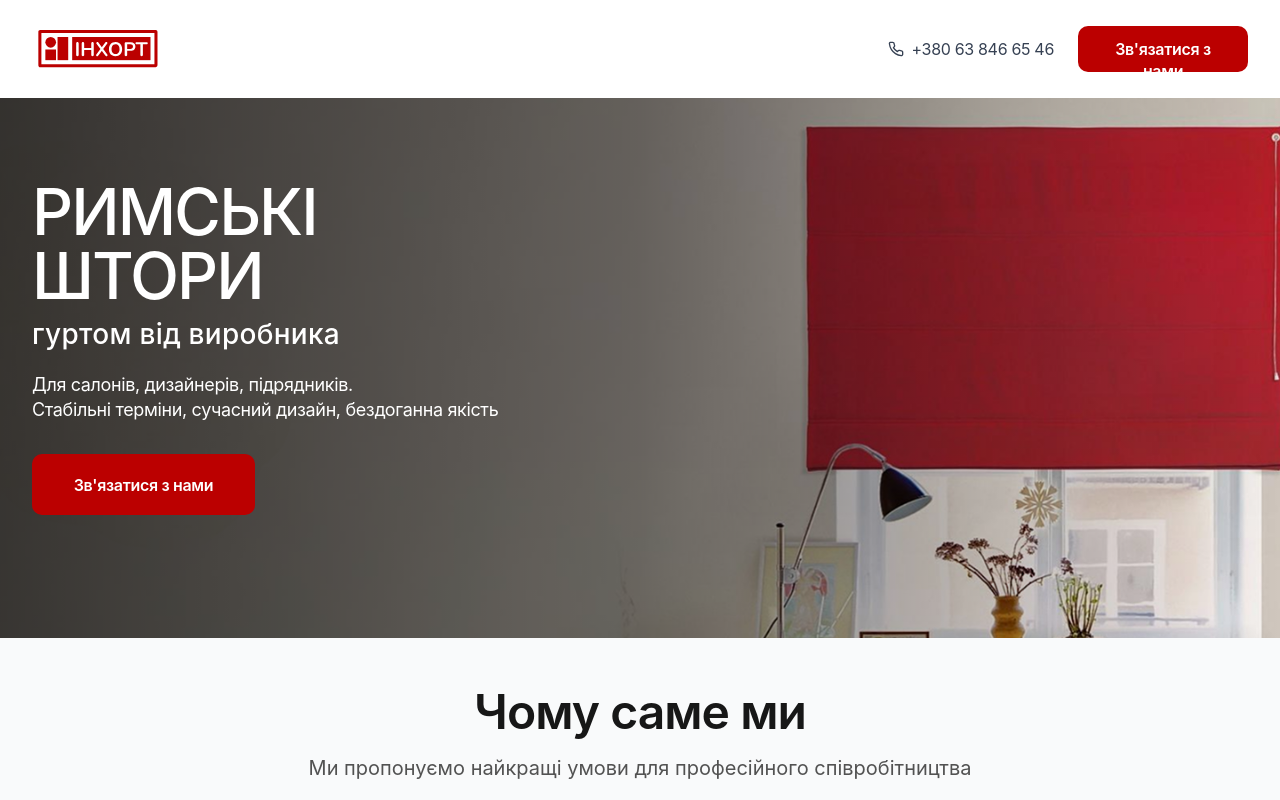
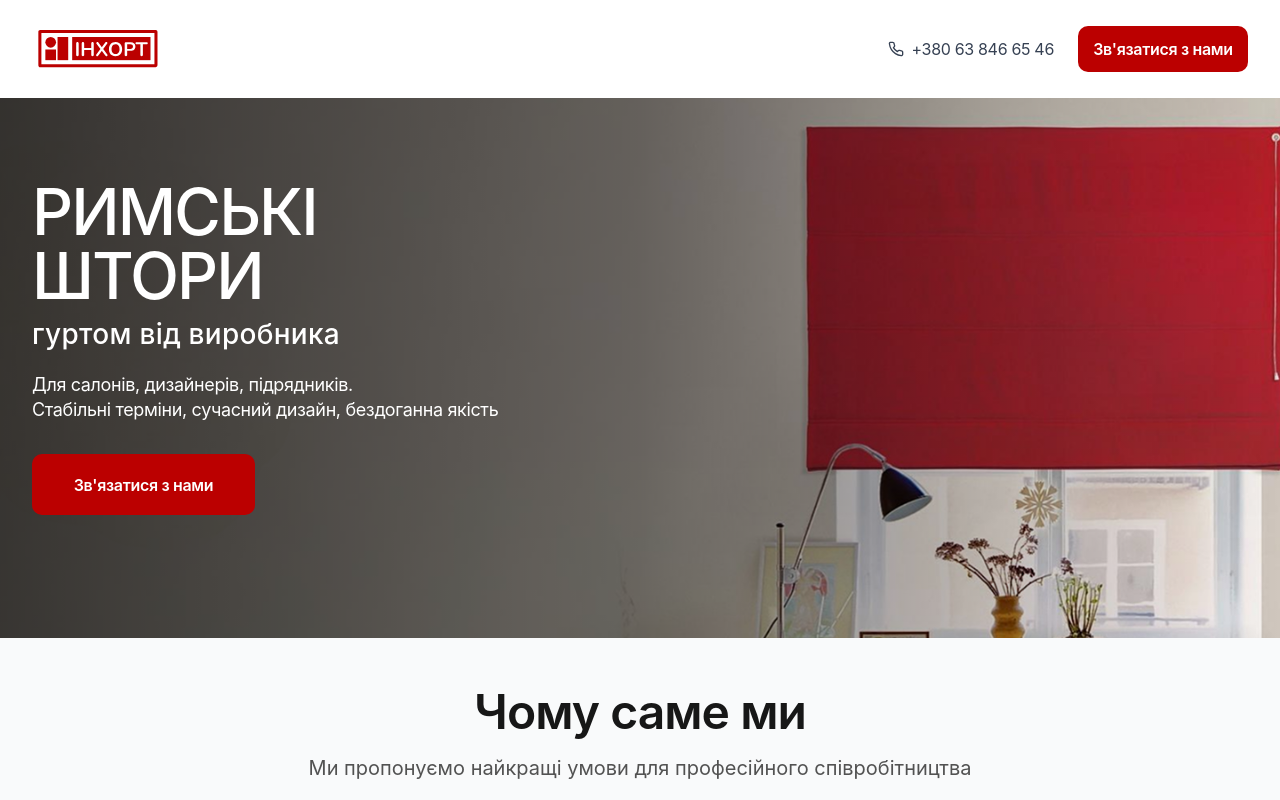
Before and after one commit to Davzp1980/inhort, a Vue app: page / in a window 1280 px wide. Shown: the top 800 px of the page. Built offline with nearby package versions, Linux system fonts and the light colour scheme.

Commit message:
mobile done

```diff
--- a/src/components/Header.vue
+++ b/src/components/Header.vue
@@ -110,6 +110,10 @@ const emit = defineEmits(['openModal']);
   nav {
     display: none;
   }
+
+  .button {
+    padding: 12px 10px;
+  }
 }
 
 @media (min-width: 320px) and (max-width: 766px) {
```
